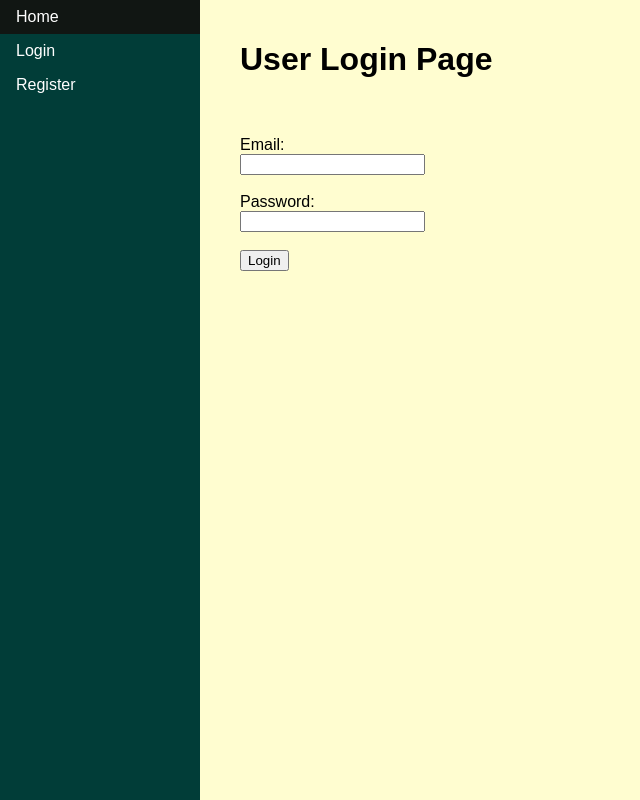
After one commit to Marsad07/Flask_DeepDive, a Flask app: page /login in a window 1280 px wide. The commit adds this page. Shown: the whole page, without its empty margins (0-640 px from the left). Run offline with Flask 3, Linux system fonts and the light colour scheme.

```diff
--- a/flask_intro/app.py
+++ b/flask_intro/app.py
@@ -1,6 +1,7 @@
-from flask import Flask, render_template, request, redirect, url_for
+from flask import Flask, render_template, request, redirect, url_for, session
 from datetime import datetime
 import mysql.connector
+from werkzeug.security import check_password_hash, generate_password_hash
 
 db = mysql.connector.connect(
     host="localhost",
@@ -9,7 +10,15 @@ db = mysql.connector.connect(
     database="task_manager"
 )
 
+db2 = mysql.connector.connect(
+    host="localhost",
+    user="root",
+    passwd="PYTHONCOURSE",
+    database="user_manager"
+)
+
 app = Flask(__name__, template_folder='templates', static_folder='static')
+app.secret_key = "ajd82h9d8ahd92h9ahd92h9ahd92h9ahd9"
 
 @app.route('/')
 def homepage():
@@ -20,7 +29,61 @@ def homepage():
     cursor.execute("SELECT COUNT(*) AS completed_count FROM tasks_new WHERE status = 'completed'")
     completed_count = cursor.fetchone()['completed_count']
 
-    return render_template('homepage.html', active_count=active_count, completed_count=completed_count)
+    return render_template('homepage.html', active_count=active_count,
+                           completed_count=completed_count)
+
+@app.route("/login", methods=['GET', 'POST'])
+def login():
+    if request.method == 'POST':
+        email = request.form['email']
+        password = request.form['password']
+
+        cursor = db2.cursor(dictionary=True)
+        cursor.execute("SELECT * FROM users WHERE user_email = %s", (email,))
+        user = cursor.fetchone()
+
+        if user and check_password_hash(user["user_password_hash"], password):
+            session['user_id'] = user["user_id"]
+            session['user_name'] = user["user_name"]
+            cursor.execute("UPDATE users SET last_login = NOW() WHERE user_id = %s",
+                           (user["user_id"],))
+            db2.commit()
+            return redirect("/tasks")
+
+        else:
+            return "Invalid Email or Password"
+    return render_template('login.html')
+
+@app.route("/logout")
+def logout():
+    session.clear()
+    return redirect(url_for("homepage"))
+
+
+@app.route("/register", methods=['GET', 'POST'])
+def register():
+    if request.method == 'POST':
+        username = request.form['username']
+        email = request.form['email']
+        password = request.form['password']
+
+        hashed = generate_password_hash(password)
+        cursor = db2.cursor(dictionary=True)
+
+        cursor.execute("SELECT * FROM users WHERE user_email = %s", (email,))
+        user = cursor.fetchone()
+
+        if user:
+            return "An account with this email already exists."
+
+        cursor.execute(
+            "INSERT INTO users (user_name, user_email, user_password_hash, created_date) "
+            "VALUES (%s, %s, %s, NOW())",
+            (username, email, hashed)
+        )
+        db2.commit()
+        return redirect("/login")
+    return render_template('register.html')
 
 @app.route("/tasks")
 def tasks_page():
--- /dev/null
+++ b/flask_intro/templates/login.html
@@ -0,0 +1,69 @@
+<!DOCTYPE html>
+<html lang="en">
+<head>
+    <meta charset="UTF-8">
+    <title>user_login</title>
+</head>
+
+<style>
+    body{
+        background-color: #FFFDD0;
+        margin: 0;
+        font-family: Arial, sans-serif;
+    }
+
+    ul{
+        list-style-type: none;
+        margin: 0;
+        padding: 0;
+        width: 200px;
+        background-color: #013d38;
+        height: 100vh;
+        position: fixed;
+        top: 0;
+        left: 0;
+    }
+
+    li a{
+        display: block;
+        color: white;
+        padding: 8px 16px;
+        text-decoration: none;
+    }
+
+    li a:hover{
+        background-color: #111613;
+        color: white;
+    }
+
+    /* Push content to the right so it doesn't sit under the menu */
+    .content {
+        margin-left: 220px;
+        padding: 20px;
+    }
+</style>
+
+<body>
+    <ul>
+        <li><a href="{{ url_for('homepage') }}">Home</a></li>
+        <li><a href="{{ url_for('login') }}">Login</a></li>
+        <li><a href="{{ url_for('register') }}">Register</a></li>
+    </ul>
+
+    <div class="content">
+        <h1>User Login Page</h1>
+        <br><br>
+
+        <form method="POST" action="/login">
+            <label for="email">Email:</label><br>
+            <input type="email" id="email" name="email" required><br><br>
+
+            <label for="password">Password:</label><br>
+            <input type="password" id="password" name="password" required><br><br>
+
+            <button type="submit">Login</button>
+        </form>
+    </div>
+
+</body>
+</html>
--- a/flask_intro/templates/tasks.html
+++ b/flask_intro/templates/tasks.html
@@ -39,9 +39,9 @@
                     <input type="checkbox" name="task_number" value="{{ task.id }}" onclick="this.form.submit()">
                 </form>
             </td>
-            <td>{{ task.added_date }}</td>
+            <td>{{ task.added_date.strftime("%d/%m/%Y") if task.added_date else "" }}</td>
             <td>
-                {{ task.due_date.strftime("%d/%m/%Y") if task.due_date else "" }}
+                {{ task.due_date.strftime("%d/%m/%Y") if task.added_date else "" }}
             </td>
         </tr>
         {% endfor %}
```
Also changed, not shown: flask_intro/templates/add_tasks.html (+7 -0 lines), flask_intro/templates/base.html (+33 -0 lines), flask_intro/templates/edit.html (+7 -0 lines), flask_intro/templates/homepage.html (+16 -0 lines), flask_intro/templates/register.html (added, +73 -0 lines).
